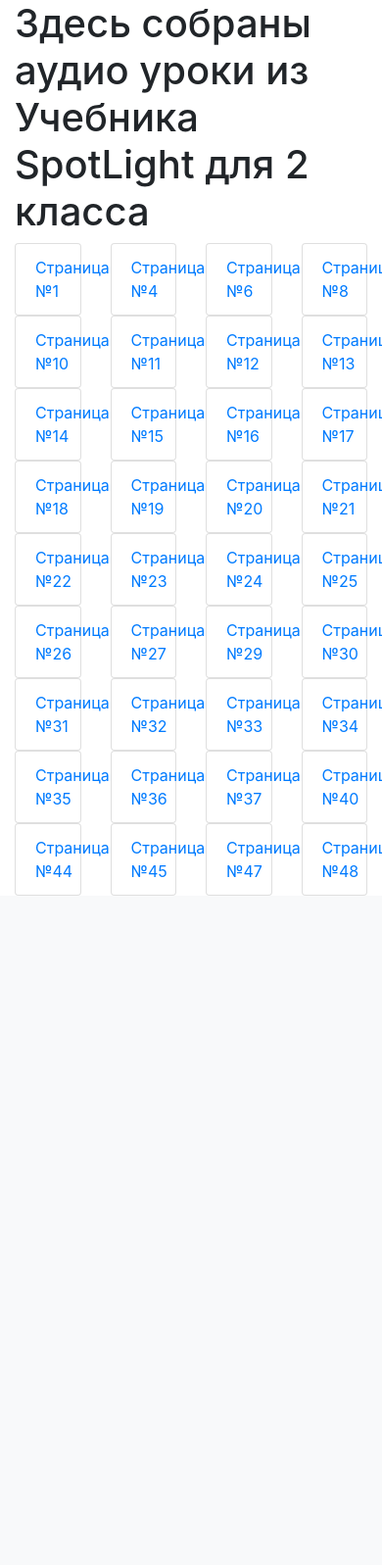
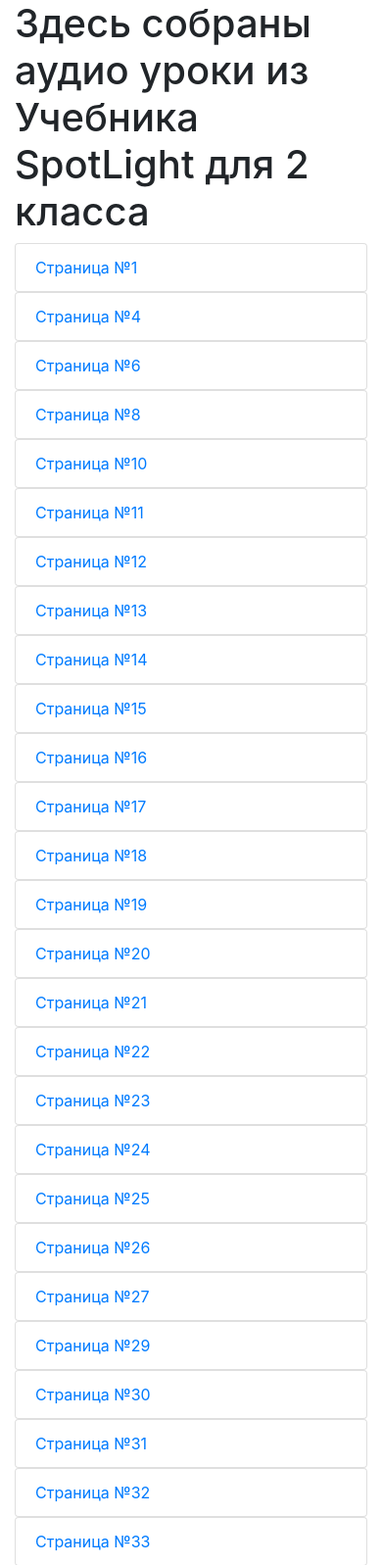
Before and after one commit to Kirill-Moskatov/spotlight, a Flask app: page / in a window 390 px wide; the page is wider, and only the part inside the window is pictured. Shown: the part 56-1653 px from the top of that part at 98% size. Before the commit the page ends 970 px from the top of that part, so only its background shows below. Run offline with Flask 2, Linux system fonts and the light colour scheme; some libraries are stand-ins or nearby versions.

Commit message:
New layout for main screen

```diff
--- a/templates/index.html
+++ b/templates/index.html
@@ -21,7 +21,7 @@
 <h1>Здесь собраны аудио уроки из Учебника SpotLight для 2 класса</h1>
    <div class="row">
    {% for page in pages %}
-      <div class="col-3"><a class="list-group-item ist-group-item-action" href="{{ url_for('index')}}p/{{ page }}">Страница №{{ page }}</a></div>
+      <div class="col-lg-3 col-md-4 col-sm-6"><a class="list-group-item ist-group-item-action" href="{{ url_for('index')}}p/{{ page }}">Страница №{{ page }}</a></div>
    {% endfor %}
    </div>
 
```
